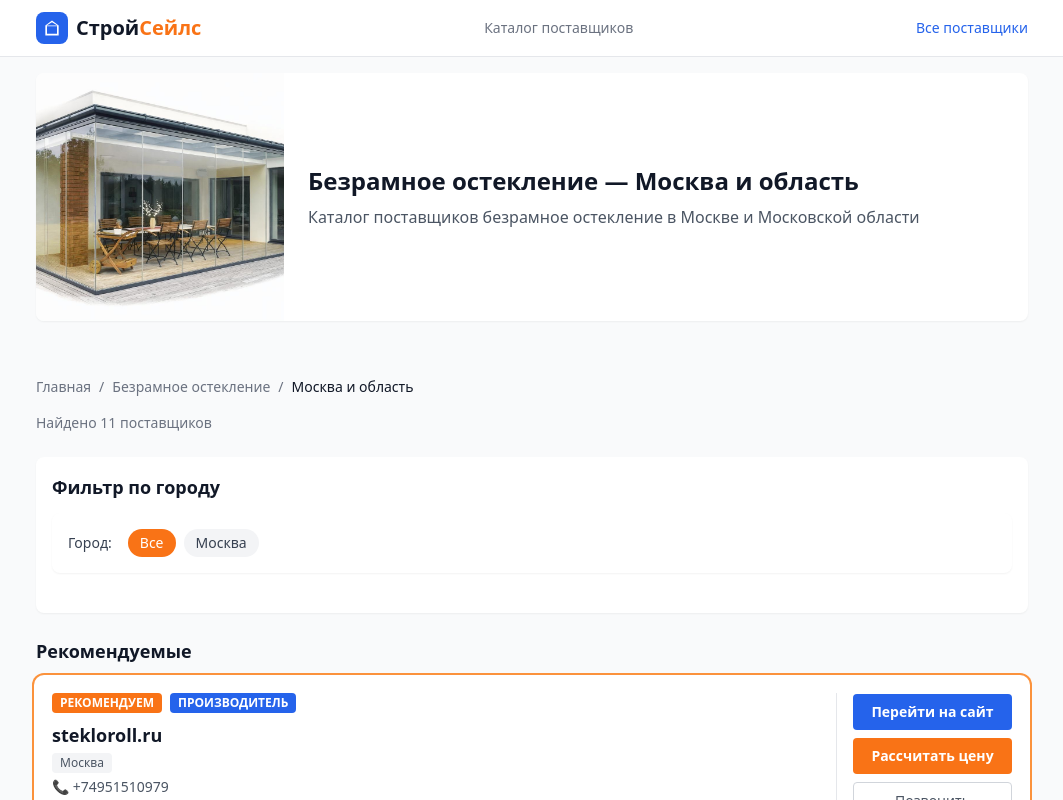
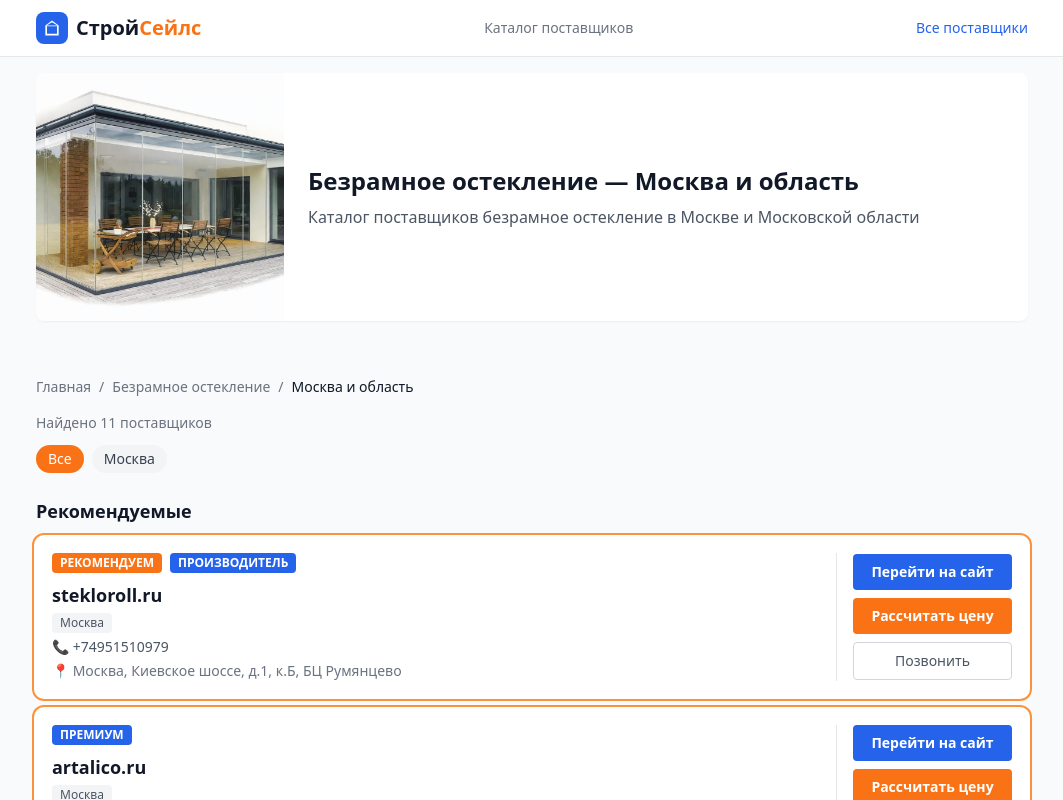
Before and after one commit to shapilovda-coder/house-forum, a Next.js app: page /bezramnoe-osteklenie/moskva-i-mo in a window 1280 px wide. Shown: the top 800 px of the page, without its empty margins (108-1171 px from the left). Built offline with nearby package versions, Linux system fonts and the light colour scheme.

Commit message:
refactor(ui): replace bulky city filter block with compact tag-style selector

```diff
--- a/app/components/CategoryRegionPage.tsx
+++ b/app/components/CategoryRegionPage.tsx
@@ -4,7 +4,6 @@
 import { useSearchParams } from 'next/navigation'
 import Link from 'next/link'
 import CompanyCard from './CompanyCard'
-import CityFilter from './CityFilter'
 
 interface CategoryRegionPageProps {
   category: {
@@ -63,16 +62,39 @@
         <span className="text-gray-900">{region.nameShort}</span>
       </nav>
 
-      {/* Count - без заголовка, сразу счётчик */}
-      <p className="text-gray-500 text-sm mb-6">
+      {/* Count + City Filter - компактный inline */}
+      <div className="mb-6">
+        <p className="text-gray-500 text-sm mb-3">
           Найдено {filteredSuppliers.length} поставщиков
           {validCity && ` в городе ${validCity}`}
         </p>
 
-      {/* City Filter */}
-      <div className="bg-white rounded-lg shadow-sm p-4 mb-6">
-        <h2 className="text-lg font-semibold text-gray-900 mb-3">Фильтр по городу</h2>
-        <CityFilter cities={cities} selectedCity={validCity} />
+        {/* City pills */}
+        <div className="flex flex-wrap gap-2">
+          <Link
+            href={`/${category.slug}/${region.slug}/`}
+            className={`text-sm px-3 py-1 rounded-full transition ${
+              !validCity
+                ? 'bg-orange-500 text-white'
+                : 'bg-gray-100 text-gray-700 hover:bg-gray-200'
+            }`}
+          >
+            Все
+          </Link>
+          {cities.map(city => (
+            <Link
+              key={city}
+              href={`/${category.slug}/${region.slug}/?city=${encodeURIComponent(city)}`}
+              className={`text-sm px-3 py-1 rounded-full transition ${
+                validCity === city
+                  ? 'bg-orange-500 text-white'
+                  : 'bg-gray-100 text-gray-700 hover:bg-gray-200'
+              }`}
+            >
+              {city}
+            </Link>
+          ))}
+        </div>
       </div>
 
       {/* Recommended Section - ONLY pinned suppliers */}
@@ -144,12 +166,10 @@
 
 export default function CategoryRegionPage(props: CategoryRegionPageProps) {
   return (
-    <>
     <div className="max-w-5xl mx-auto px-4 py-8">
       <Suspense fallback={<div className="text-center py-12">Загрузка...</div>}>
         <CategoryRegionContent {...props} />
       </Suspense>
     </div>
-    </>
   )
 }
```
Lines whose indentation alone changed are shown as unchanged.
